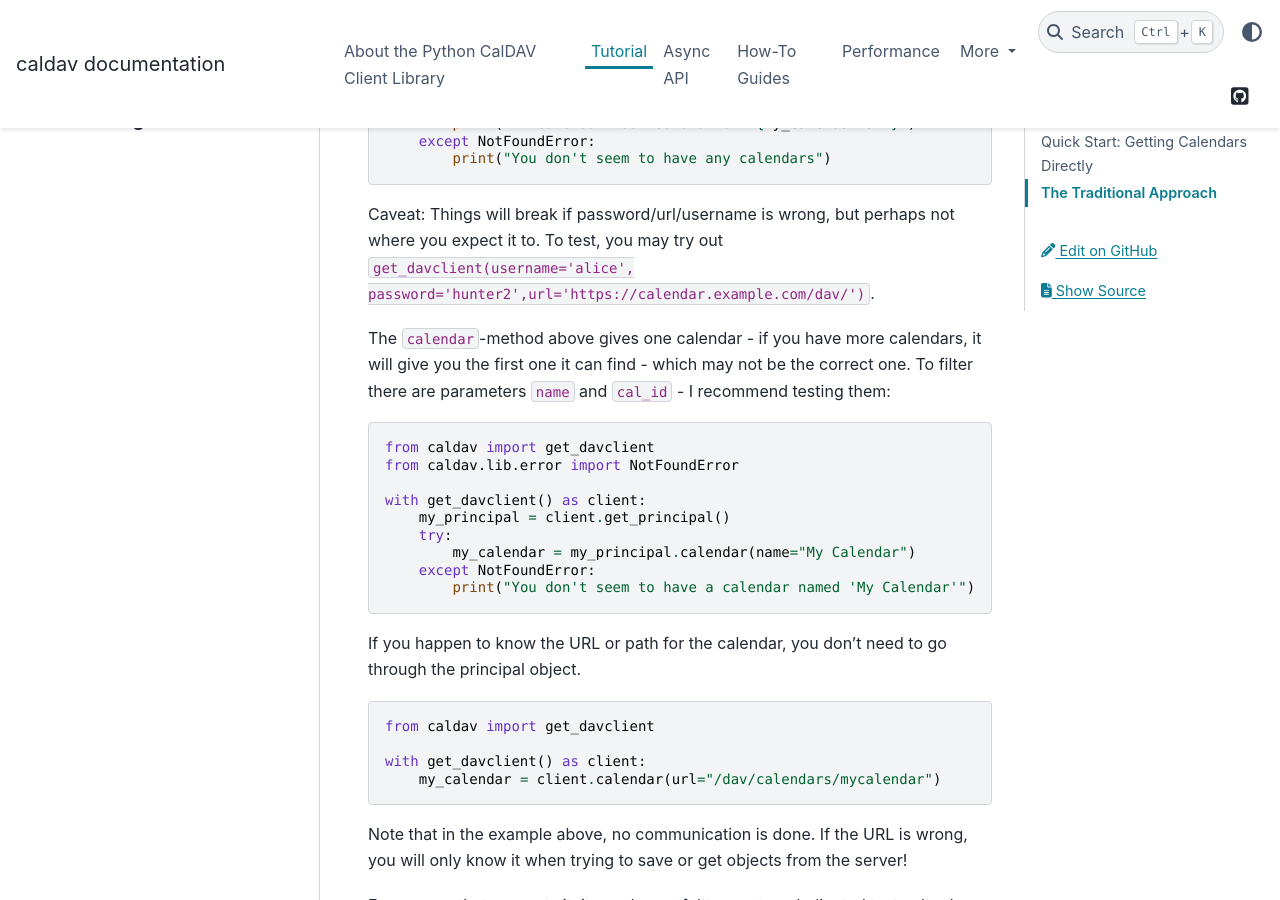
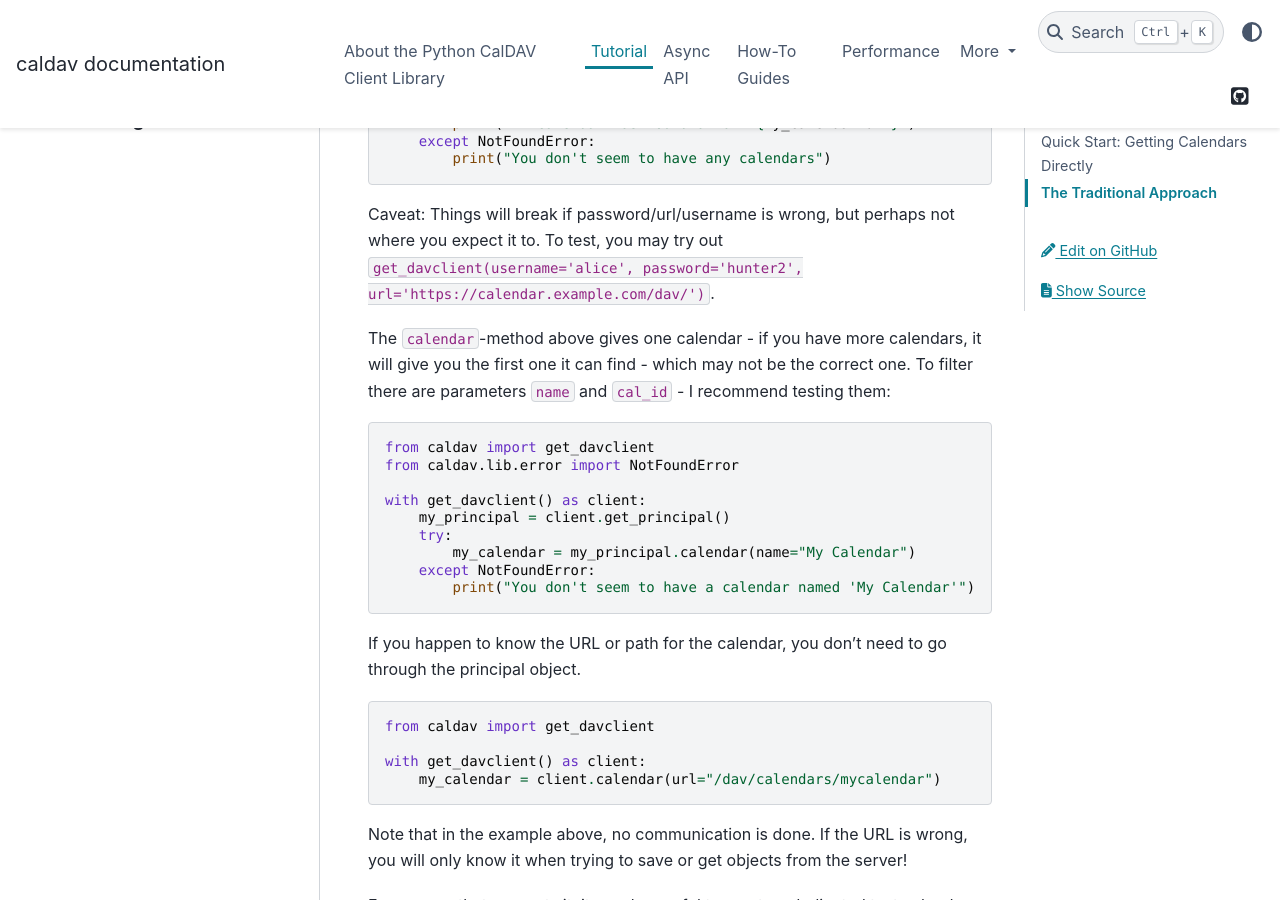
Before and after one commit to python-caldav/caldav, a Sphinx documentation site: the page built from docs/source/tutorial.rst, in a window 1280 px wide and 900 px high, scrolled down 2208 px. Built offline with Sphinx 7.4.7 and the PyData theme 0.15.4, drawn with Linux system fonts in a browser that asks for light colours; pages that are not in the unit, such as notebooks, are missing from menus; some of the changed text lies outside the part shown.

````diff
--- a/docs/source/tutorial.rst
+++ b/docs/source/tutorial.rst
@@ -23,7 +23,7 @@ When you've run the tutorial as intended, I recommend going through the examples
 
 * Set the environment variables ``CALDAV_URL``, ``CALDAV_USER`` and ``CALDAV_PASSWORD`` to point to your personal calendar server.
 * Be aware that different calendar servers may behave differently.  For instance, not all of them allows you to create a calendar.  Some are even read-only.
-* You will need to revert all changes done.  The code examples below does not do any cleanup.  If your calendar server supports creating and deleting calendars, then it should be easy enough: ```my_new_calendar.delete()``` inside the with-block.  Events also has a ``.delete()``-method.  Beware that there is no ``undo``.  You're adviced to have a local backup of your calendars.  I'll probably write a HOWTO on that one day.
+* You will need to revert all changes done.  The code examples below does not do any cleanup.  If your calendar server supports creating and deleting calendars, then it should be easy enough: ``my_new_calendar.delete()`` inside the with-block.  Events also has a ``.delete()``-method.  Beware that there is no ``undo``.  You're adviced to have a local backup of your calendars.  I'll probably write a HOWTO on that one day.
 * Usage of a context manager is considered best practice, but not really needed - you may skip the with-statement and write just ``client = get_davclient()``.  This will make it easier to test code from the python shell.
 
 Quick Start: Getting Calendars Directly
@@ -94,7 +94,7 @@ function, go from there to get a
 
 Caveat: Things will break if password/url/username is wrong, but
 perhaps not where you expect it to.  To test, you may try out
-``get_davclient(username='alice', password='hunter2',url='https://calendar.example.com/dav/')``.
+``get_davclient(username='alice', password='hunter2', url='https://calendar.example.com/dav/')``.
 
 The ``calendar``-method above gives one calendar - if you have more
 calendars, it will give you the first one it can find - which may not
````
